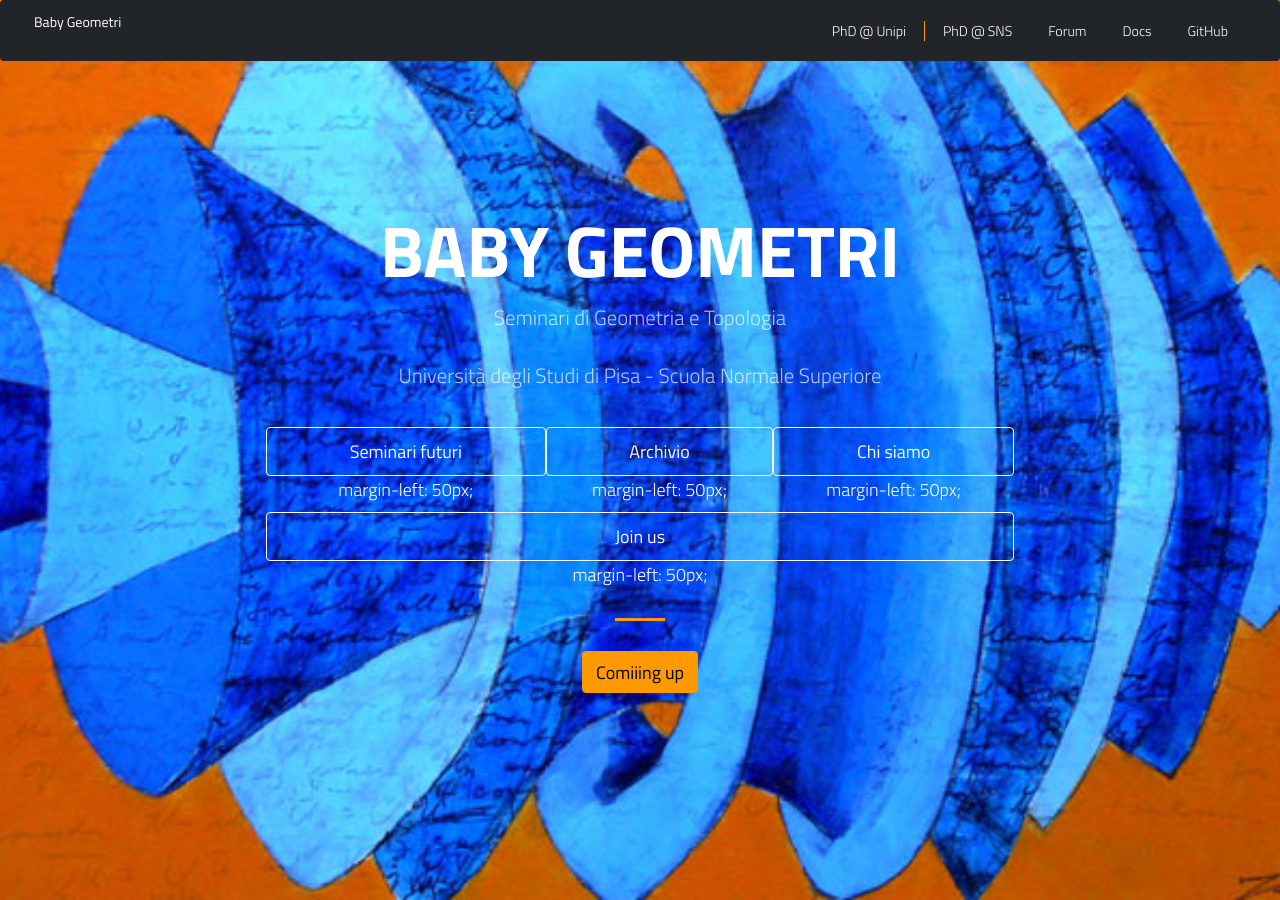
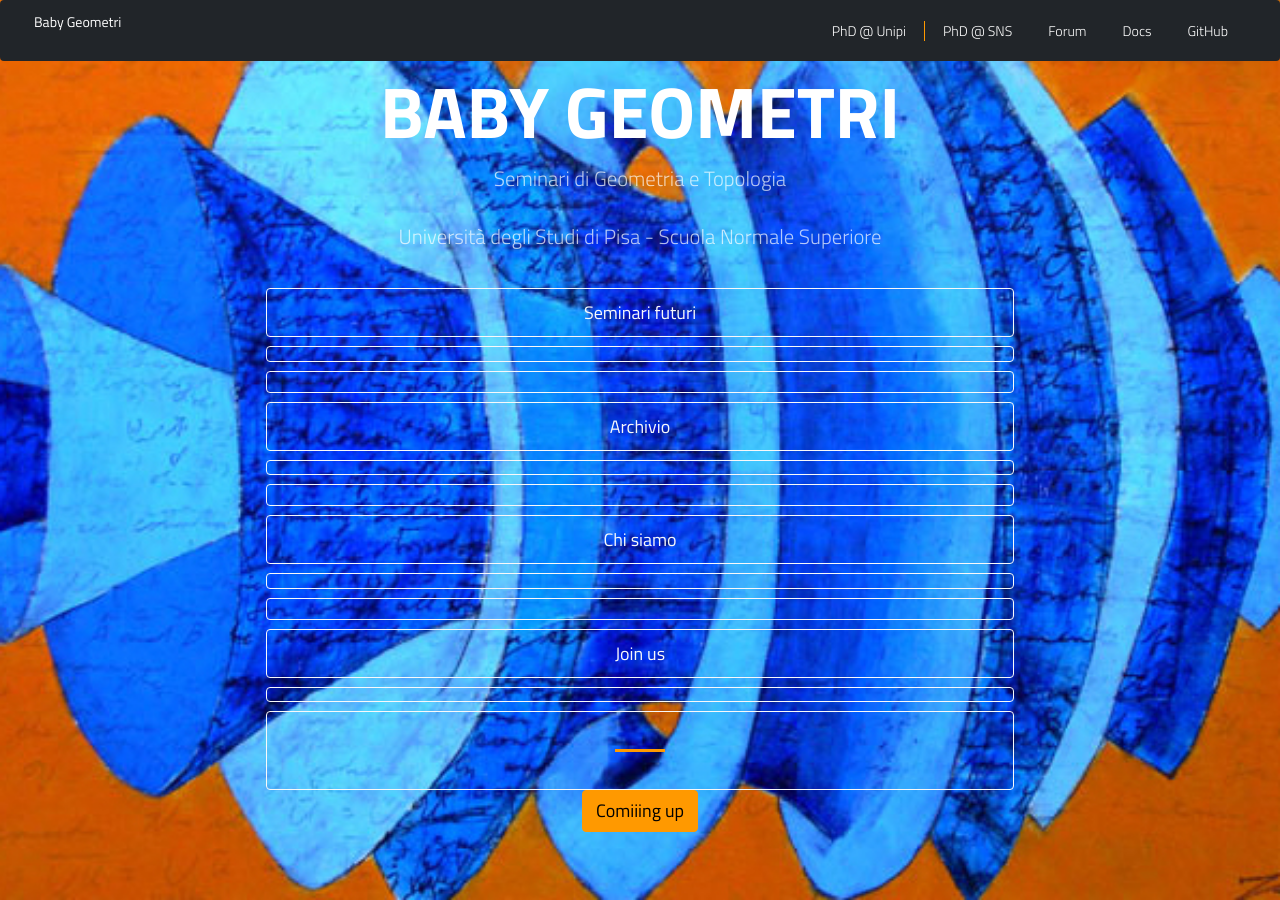
Before and after one commit to baby-geometri/baby-geometri.github.io, a Jekyll site: the page built from index.md, in a window 1280 px wide and 900 px high. Built offline with Jekyll 4.4.1, drawn with Linux system fonts in a browser that asks for light colours; nearby versions of some CDN libraries.

Commit message:
Update default.html

```diff
--- a/_layouts/default.html
+++ b/_layouts/default.html
@@ -52,7 +52,7 @@
           <li class="nav-item">
 
 		 <a class="btn btn-outline-light mt-2 col-md-12" href="{{ nav_item.url }}">
-		     {{ nav_item.title }}   </a> margin-left: 50px;
+		     {{ nav_item.title }}
 
 		</li>
           {% endfor %}
```
